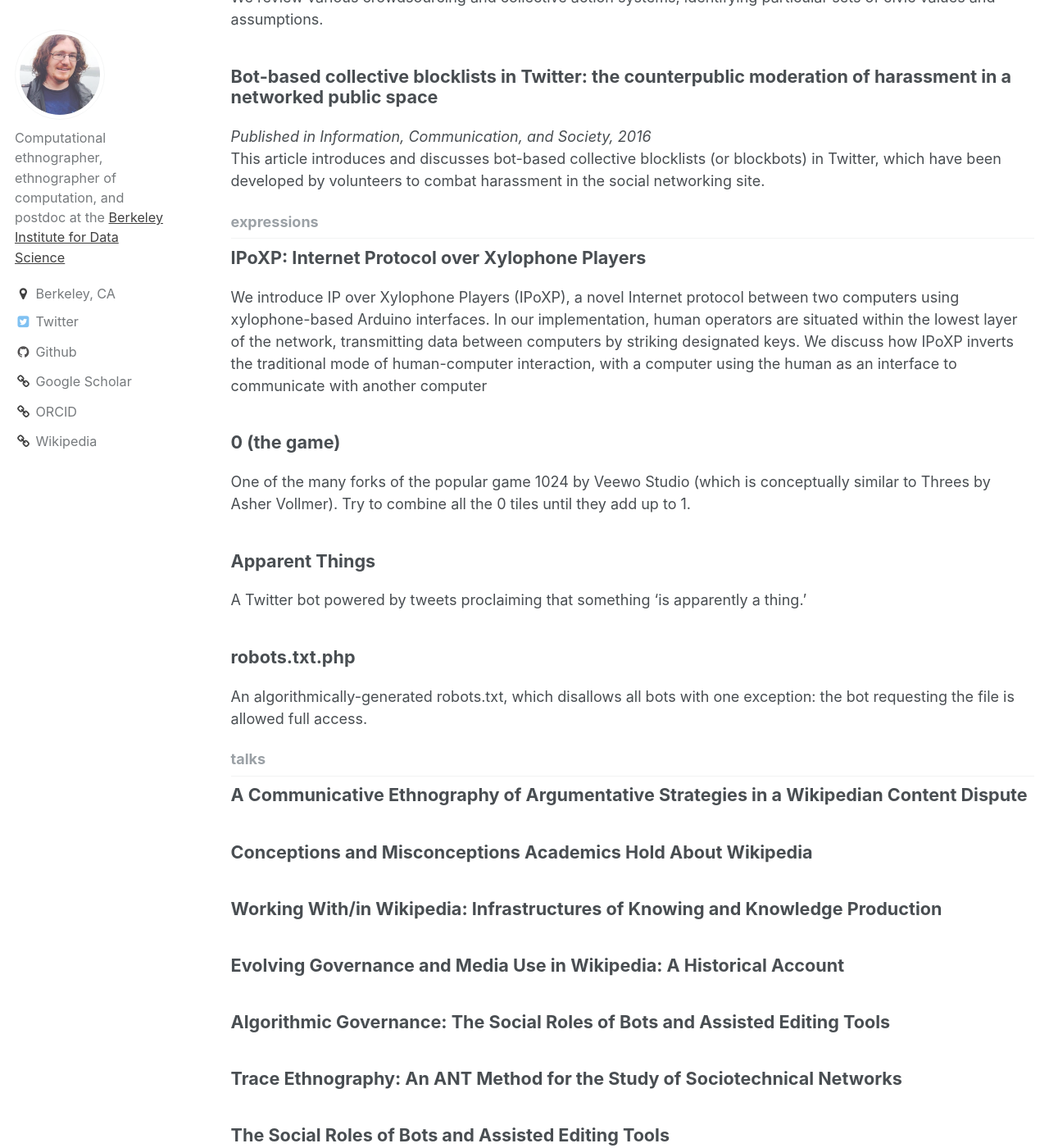
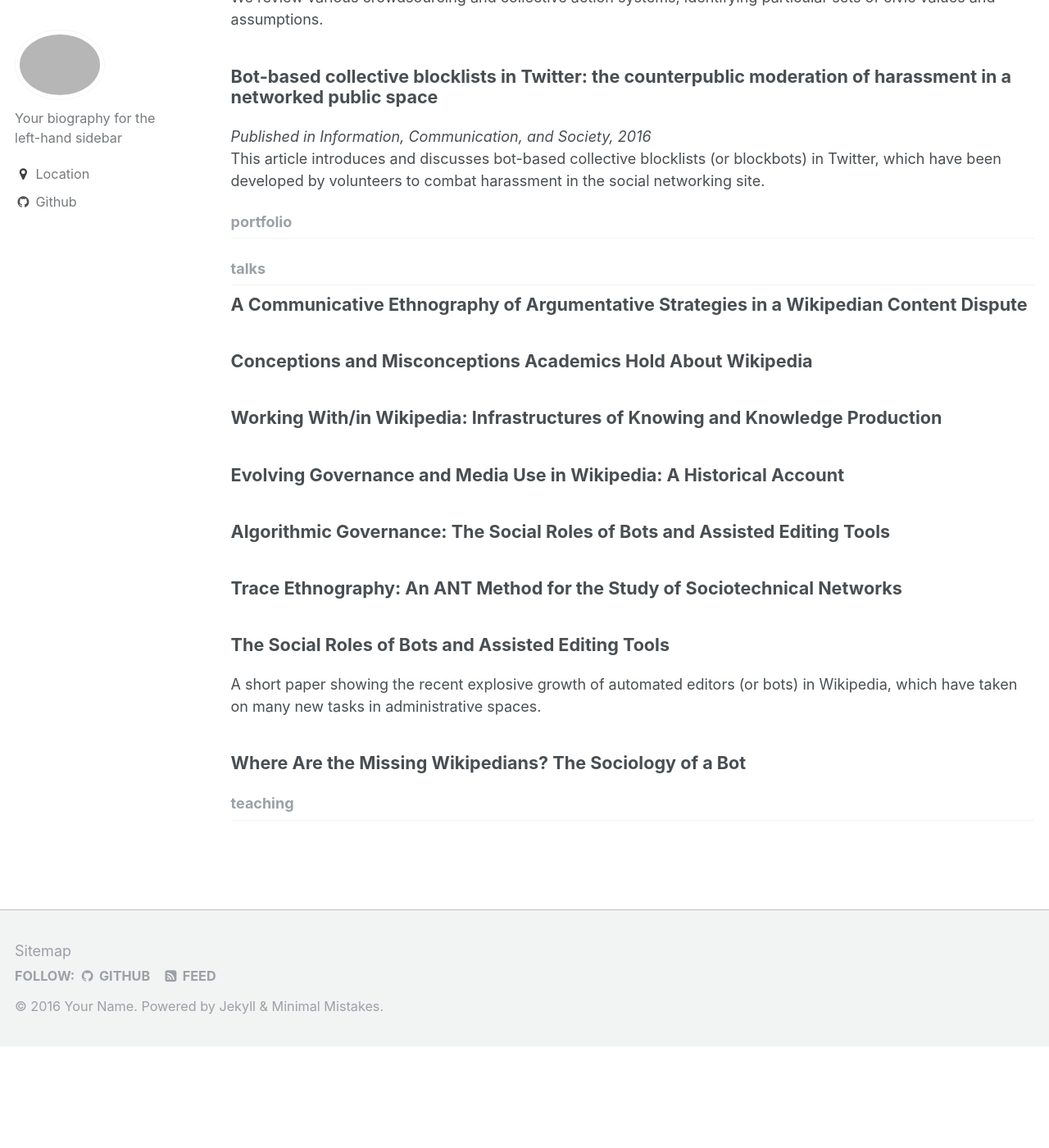
Before and after one commit to Chengyuan-Zhang/chengyuan-zhang.github.io, a Jekyll site: the page built from _pages/collection-archive.html, in a window 1280 px wide and 1400 px high, scrolled down 3238 px. Shown: the whole window at 82% size. Built offline with Jekyll 4.4.1, drawn with Linux system fonts in a browser that asks for light colours; after the commit the page ends 4514 px from its top, so only the background shows below that; some of the changed text lies outside the part shown.

Commit message:
remove staeiou data

```diff
--- a/_config.yml
+++ b/_config.yml
@@ -7,13 +7,13 @@
 
 # Site Settings
 locale                   : "en-US"
-title                    : "R. Stuart Geiger"
+title                    : "Your Name / Site Title"
 title_separator          : "-"
-name                     : &name "R. Stuart Geiger"
-description              : &description "computational ethnographer<br/>ethnographer of computation"
-url                      : http://stuartgeiger.com # the base hostname & protocol for your site e.g. "https://mmistakes.github.io"
+name                     : &name "Your Name"
+description              : &description "personal description"
+url                      : http://academicpages.github.io # the base hostname & protocol for your site e.g. "https://mmistakes.github.io"
 baseurl                  : "" # the subpath of your site, e.g. "/blog"
-repository               : "staeiou/staeiou.github.io"
+repository               : "academicpages/academicpages.github.io"
 teaser                   :  # filename of teaser fallback teaser image placed in /images/, .e.g. "500x300.png"
 breadcrumbs              : false # true, false (default)
 words_per_minute         : 160
@@ -47,14 +47,14 @@
   path                   : # blank (default) uses feed.xml
 
 # SEO Related
-google_site_verification : "3hdu0GcCfjZ6WbPpApjcdcEGjsCPDcDn1QLtBm-DRBg"
+google_site_verification : "-DRBg"
 bing_site_verification   :
 alexa_site_verification  :
 yandex_site_verification :
 
 # Social Sharing
 twitter:
-  username               : &twitter "staeiou"
+  username               : &twitter
 facebook:
   username               :
   app_id                 :
@@ -73,17 +73,17 @@
 analytics:
   provider               :  "google-universal" # false (default), "google", "google-universal", "custom"
   google:
-    tracking_id          : "UA-79273-2"
+    tracking_id          :
 
 
 # Site Author
 author:
   name             :
-  avatar           : "oban3.jpg"
-  bio              : "Computational ethnographer, ethnographer of computation, and postdoc at the <a style='color: black;' href='http://bids.berkeley.edu'>Berkeley Institute for Data Science</a>"
-  location         : "Berkeley, CA"
+  avatar           : ""
+  bio              : "Your biography for the left-hand sidebar"
+  location         : "Location"
   employer         :
-  googlescholar    : "https://scholar.google.com/citations?user=0AvWi3wAAAAJ&hl=en"
+  googlescholar    :
   email            :
   uri              :
   bitbucket        :
@@ -92,34 +92,31 @@
   flickr           :
   facebook         :
   foursquare       :
-  github           : "staeiou"
+  github           : "academicpages"
   google_plus      :
   keybase          :
   instagram        :
   lastfm           :
   linkedin         :
-  orcid            : "http://orcid.org/0000-0001-7215-0532"
+  orcid            :
   pinterest        :
   soundcloud       :
   stackoverflow    : # http://stackoverflow.com/users/123456/username
   steam            :
   tumblr           :
-  twitter          : *twitter
+  twitter          :
   vine             :
   weibo            :
   xing             :
   youtube          :
-  wikipedia        : "staeiou"
+  wikipedia        :
 
 
 # Reading Files
 include:
   - .htaccess
   - _pages
-  - "*.pdf"
   - "papers/*.pdf"
-  - "portfolio/papers/*.pdf"
-  - "portfolio/*.pdf"
 exclude:
   - "*.sublime-project"
   - "*.sublime-workspace"
@@ -178,7 +175,7 @@
   articles:
     output: true
     permalink: /:collection/:path/
-  expressions:
+  portfolio:
     output: true
     permalink: /:collection/:path/
   talks:
@@ -225,10 +222,10 @@
       author_profile: true
       share: true
       comments: true
-  # _expressions
+  # _portfolio
   - scope:
       path: ""
-      type: expressions
+      type: portfolio
     values:
       layout: single
       author_profile: true
```
